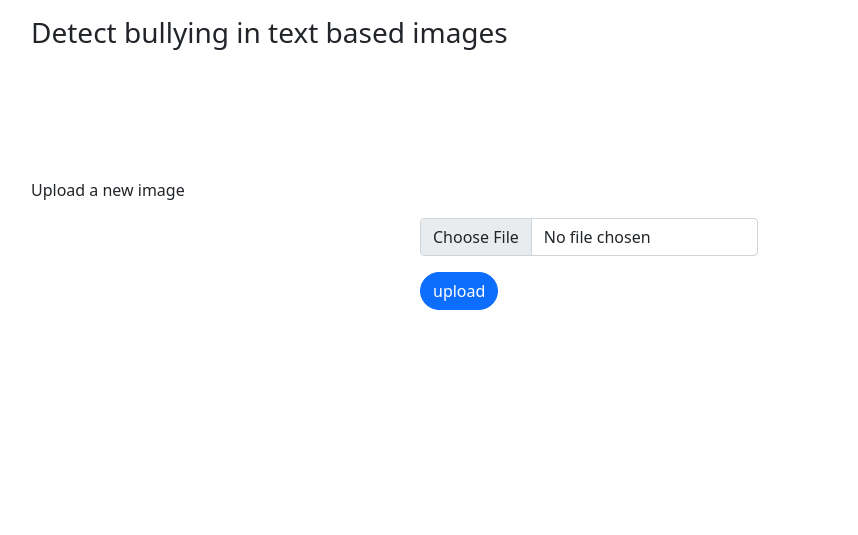
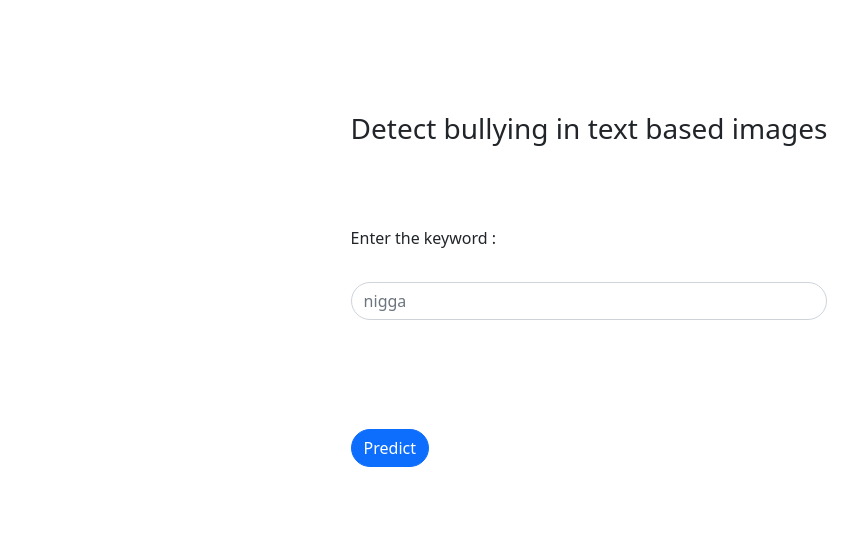
Before and after one commit to shreedhar37/cyberbullying_detection, a Flask app: page /image in a window 1280 px wide. Shown: the part 56-591 px from the top of the page, without its empty margins (51-909 px from the left). Run offline with Flask 2, Linux system fonts and the light colour scheme; the visitor is signed in with stand-in values (Sample User, id 1); some libraries are stand-ins or nearby versions.

Commit message:
started with image prediction

```diff
--- a/app.py
+++ b/app.py
@@ -47,8 +47,8 @@ mail_settings = {
     "MAIL_PORT": 465,
     "MAIL_USE_TLS": False,
     "MAIL_USE_SSL": True,
-    "MAIL_USERNAME": 'shdharchavan@gmail.com',
-    "MAIL_PASSWORD": 'Cyb3r-bullying$#2022'
+    "MAIL_USERNAME": '',
+    "MAIL_PASSWORD": ''
 }
 
 app.config.update(mail_settings)
@@ -205,7 +205,7 @@ def my_form():
 
 @app.route("/home", methods=["POST"])
 def my_form_post():
-
+    print("inside text predict")
     if "loggedin" in session:
 
         try:
@@ -331,51 +331,6 @@ def my_form_post():
 
 
 
-    #         def imgtotext(link):
-
-
-    #             reader = easyocr.Reader(['en'], gpu = False)
-    #             result = reader.readtext(link, paragraph='False', detail  = 0)
-
-    #             corpus = []
-
-    #             for i in range(len(result)):
-    #                 tweet = re.sub('[^a-zA-Z]', ' ', result[i])
-    #                 tweet = tweet.lower()
-    #                 tweet = tweet.split()
-    #                 tweet = [lemmatizer.lemmatize(word) for word in tweet if word not in stopwords.words('english')]
-    #                 tweet = " ".join(tweet)
-    #                 corpus.append(tweet)
-
-    #             text  = " "
-    #             text = text.join(corpus)
-
-
-    #             vectorizer_filename= 'D:\Programming\BE PROJECT\\vectorizer.pkl'
-    #             model_filename  = 'D:\Programming\BE PROJECT\\model.pkl'
-
-    #             loaded_vectorizer = joblib.load(vectorizer_filename) # load vectorizer
-    #             loaded_model = joblib.load(model_filename) # load model
-
-    #             text_transformed = loaded_vectorizer.transform([text])
-
-    #             print(text)
-    #             return loaded_model.predict(text_transformed)
-
-    #         imgs = []
-    #         imgResult = []
-    #         for i in range(len(test)):
-
-    #             if len(test['photos'][i]) > 2:
-
-    #                 print(imgtotext(test['photos'][i][2:-2]))
-    #                 imgs.append(test['photos'][i][2:-2])
-    #                 imgResult.append(imgtotext(test['photos'][i][2:-2]))
-
-
-
-
-
             return render_template(
                 "home.html",
                 search_query=search_query,
@@ -399,47 +354,120 @@ def my_form_post():
         return redirect(url_for("login"))
 
 
-@app.route("/upload", methods=["GET", "POST"])
-def upload():
+@app.route("/imageResult", methods=["GET", "POST"])
+def imageResult():
     if "loggedin" in session:
 
         try:
+            search_query = str(request.form["text"])
 
-            if request.method == "POST":
+            # update the record
+            cursor = mysql.connection.cursor(MySQLdb.cursors.DictCursor)
+            query = 'INSERT INTO SEARCH_LOGS(UID, SEARCH_QUERY) VALUE(% s, % s)'
+            cursor.execute(query, (session['UID'], search_query))
+            mysql.connection.commit()
+            c = twint.Config()
 
-                # Get the file from post request
-                f = request.files["file"]
+            c.Search = search_query.split(" ")
 
-                # Save the file to ./uploads
+            c.Lang = "en"
+
+            c.Min_likes = 100
+
+            c.Limit = 10
+
+            # c.Near = "India"
+
+            c.Store_csv = True  # store tweets in a csv file
+
+            c.Output = os.getcwd() + "\static\scraped_tweets\\" + search_query + ".csv"  # path to csv file
+
+            asyncio.set_event_loop(asyncio.new_event_loop())
+
+            twint.run.Search(c)
+
+
+            test = pd.read_csv(
+                os.getcwd() + "\static\scraped_tweets\\" + search_query + ".csv",
+                error_bad_lines=False
+            )
 
 
 
-                file_path = os.path.join(
-                    os.getcwd() , "/Programming/BE PROJECT/cyberbullying_detection/static/uploads//", secure_filename(f.filename))
+            def imgtotext(link):
 
-                f.save(file_path)
+
 
                 reader = easyocr.Reader(['en'], gpu = False)
-                img_txt = reader.readtext(file_path, paragraph="False", detail = 0)
-
-                text = " "
-
-                text = text.join(img_txt)
-
-                loaded_model = joblib.load("D:\Programming\BE PROJECT\\model.pkl")
 
 
-                loaded_vectorizer = joblib.load("D:\Programming\BE PROJECT\\vectorizer.pkl")
+                result = reader.readtext(link, paragraph='False', detail  = 0)
+
+                corpus = []
+                lemmatizer = WordNetLemmatizer()
+
+                for i in range(len(result)):
+                    tweet = re.sub('[^a-zA-Z]', ' ', result[i])
+                    tweet = tweet.lower()
+                    tweet = tweet.split()
+                    tweet = [lemmatizer.lemmatize(word) for word in tweet if word not in stopwords.words('english')]
+                    tweet = " ".join(tweet)
+                    corpus.append(tweet)
+
+                text  = " "
+                text = text.join(corpus)
+
+
+                vectorizer_filename= 'D:\Programming\BE PROJECT\\vectorizer.pkl'
+                model_filename  = 'D:\Programming\BE PROJECT\\model.pkl'
+
+                loaded_vectorizer = joblib.load(vectorizer_filename) # load vectorizer
+                loaded_model = joblib.load(model_filename) # load model
 
                 text_transformed = loaded_vectorizer.transform([text])
 
-                result = loaded_model.predict(text_transformed)
 
-                return render_template("image.html", Text = text, result = result)
+                return loaded_model.predict(text_transformed)
+
+
+            index = []
+            imgLinks = []
+            result = []
+            for i in range(len(test)):
+
+                if len(test['photos'][i]) > 2:
+
+                    text = test['photos'][i]
+                    pattern = "https:[^']+"
+                    links = re.findall(pattern, text)
+
+                    if len(links) != 0:
+                        for link in links:
+                            imgLinks.append(link)
+                            index.append(i)
+                            result.append(imgtotext(link))
+
+
+            return render_template(
+                "image.html",
+                search_query=search_query,
+                index = index,
+                imgLinks = imgLinks,
+                result=result
+            )
+
+
+        except FileNotFoundError:
+            error = 'found 0 tweets in this search'
 
         except Exception as e:
-            return render_template('image.html', msg = e)
+            error = e
 
+
+        return render_template(
+                'image.html',
+                error = error
+            )
     else:
         return redirect(url_for("login"))
 
--- a/templates/image.html
+++ b/templates/image.html
@@ -1,11 +1,10 @@
 {% extends 'layout.html' %}
 
-{% block title %}Upload Image{% endblock %}
+{% block title %}Image{% endblock %}
 
 {% block content %}
 
 <div class="container">
-    <h3 class="mt-3 mb-3 text-justify">Detect bullying in text based images</h3>
     <br>
     <br>
 
@@ -16,75 +15,52 @@
     </div>
     {% endif %}
     <br><br>
-    <label class="mt-3">Upload a new image</label>
 
-    <form action="{{ url_for('upload') }}" method="POST" enctype="multipart/form-data" class='mt-3 mb-3'>
-        <input type="file" name="file" class="mt-3 form-control">
-        <input type="submit" class="mt-3 btn btn-primary rounded-pill" value="upload" onclick="imgLoading('visible')">
+
+    <form action="{{ url_for('imageResult') }}" method="POST">
+        <h3 class="mt-3 mb-3 text-justify">Detect bullying in text based images</h3>
+        <br><br>
+        <div class="mt-3">
+            <label for="text" class="form-label">Enter the keyword : </label><br><br>
+            <input type="text" class="form-control rounded-pill" id="text" name="text" placeholder="nigga"
+                maxlength="30" required><br>
+        </div>
+        <button id='search' type="submit" class="mt-3 btn btn-primary rounded-pill"
+            onclick="loading('visible', true)">Predict</button>
+        <!-- Show the loading animation   -->
+
+        <img id='loader' class="img-fluid" style="visibility:hidden" src="static/images/loading-load.gif"
+            alt="loading gif">
+
+        <br>
     </form>
 
-
-    <!-- Show the loading animation   -->
-
-    <img id='img-loader' class="img-fluid" style="visibility:hidden" src="static/images/loading-load.gif" alt="loading gif">
-
-    {% if request.method == "POST" %}
-
-    <h3 onload="imgLoading('hidden')">Result</h3>
-    <br>
-    <table class="table">
-        <thead class="thead-dark">
-            <tr>
-                <th scope="col">#</th>
-                <th scope="col">Text in image</th>
-                <th scope="col">Prediction</th>
-            </tr>
-        </thead>
-        <tbody>
-            <tr>
-                <td scope="row">1</td>
-                <td>{{Text}}</td>
-                <td>
-                    {% if result == 'none' %}
-
-                    <p>Non Bullying Tweet</p>
-
-                    {% elif result == 'racism' %}
-                    <p style="color:red">Racism tweet</p>
-
-                    <!-- <button class='btn btn-danger' disabled> Racism tweet</button> -->
+    {% if request.method == "POST" and result %}
 
 
 
-                    {% elif result == 'sexism' %}
+            <div class="container" style="width: 50%;">
+                <div class="card-group text-center">
+                    <div class="card">
+                    {% for i in range(result|length) %}
+                        <img src="{{imgLinks[i]}}" class="card-img-top" alt="tweet image">
+                        <div class="card-body">
+                            <h5 class="card-title">{{ result[i] }}</h5>
+                            <form action="{{ url_for('send_report') }}" method='POST'>
+                                        <input type="hidden" id="search_query" name="search_query" value="{{search_query}}">
+                                        <input type="hidden" id="i" name="i" value="{{index[i]}}">
+                                        <input type="hidden" id="result[i]" name="result[i]" value="{{result[i]}}">
+                                        <input type="submit" class="btn btn-danger rounded-pill" value='Report'>
 
-                    <p style="color: red;">Sexism tweet</p>
+                            </form>
+                        </div>
+                    </div>
 
-                    <!-- <button class='btn btn-danger' disabled> Sexism Tweet </button> -->
-
-
-                    {% else %}
-
-                    <p style="color: red;">Other hate speech tweet</p>
-
-                    <!-- <button class='btn btn-danger' disabled>Other hate speech tweet</button> -->
-
-                    {% endif %}
-
-                </td>
-
-            </tr>
-
-        </tbody>
-    </table>
-
-
-
-
+                </div>
+            </div>
+        {% endfor %}
     {% endif %}
-
 
 </div>
 
-
 {% endblock %}
```
Also changed, not shown: templates/index.html (+0 -12 lines).
